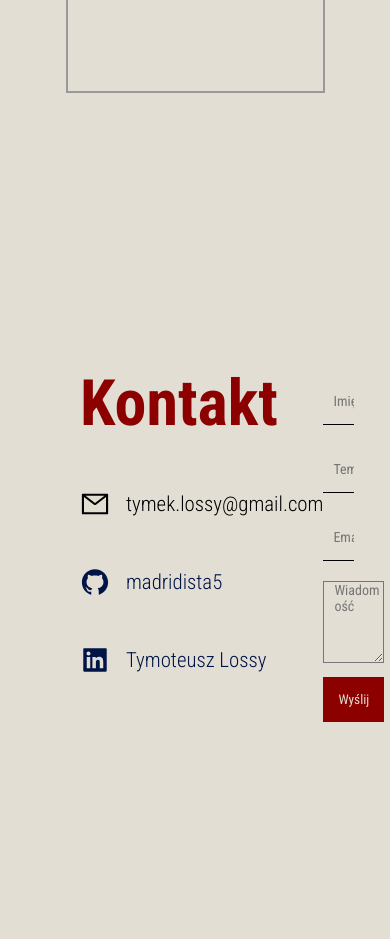
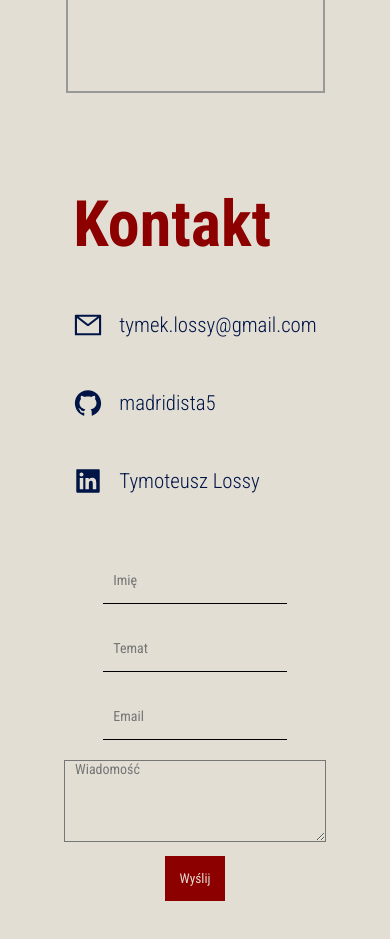
Before and after one commit to madridista5/portfolio_front, a React (Create React App) app: page / in a window 390 px wide. Shown: the part 1980-2919 px from the top of the page. Built offline with nearby package versions, Linux system fonts and the light colour scheme.

Commit message:
The package @emailjs/browser has been installed.

```diff
--- a/package.json
+++ b/package.json
@@ -3,6 +3,7 @@
   "version": "0.1.0",
   "private": true,
   "dependencies": {
+    "@emailjs/browser": "^3.9.1",
     "@testing-library/jest-dom": "^5.16.5",
     "@testing-library/react": "^13.4.0",
     "@testing-library/user-event": "^13.5.0",
--- a/src/components/Contact/Contact.css
+++ b/src/components/Contact/Contact.css
@@ -30,6 +30,7 @@
     margin: 3rem 0;
     font-weight: 300;
     font-size: 1.3rem;
+    color: var(--color-dark-blue);
 }
 
 .contact__left-side_info a {
@@ -71,3 +72,22 @@ button {
     font-weight: 500;
     cursor: pointer;
 }
+
+@media screen and (max-width: 1050px) {
+    input {
+        width: 70%;
+    }
+}
+
+@media screen and (max-width: 850px) {
+    .contact {
+        flex-direction: column;
+        justify-content: center;
+        align-items: center;
+        padding: 4rem;
+    }
+
+    .contact__right-side form {
+        text-align: center;
+    }
+}
--- a/src/components/Contact/Contact.tsx
+++ b/src/components/Contact/Contact.tsx
@@ -1,10 +1,14 @@
-import React, {useRef} from "react";
+import React, {SyntheticEvent, useRef} from "react";
 import {AiOutlineMail, AiFillGithub, AiFillLinkedin} from 'react-icons/ai';
 
 import './Contact.css';
 
 export const Contact = () => {
     const formRef = useRef<HTMLFormElement | null>(null);
+
+    const handleSubmit = async (e: SyntheticEvent) => {
+        e.preventDefault();
+    };
 
     return (
         <div className="contact" id="contact">
@@ -24,7 +28,7 @@ export const Contact = () => {
                 </div>
             </div>
             <div className="contact__right-side">
-                <form ref={formRef}>
+                <form ref={formRef} onSubmit={handleSubmit}>
                     <input type="text" placeholder="Imię" name="user_name"/>
                     <input type="text" placeholder="Temat" name="user_subject"/>
                     <input type="text" placeholder="Email" name="user_email"/>
```
Also changed, not shown: 1 other file (tests, documents, lock files or other folders).
